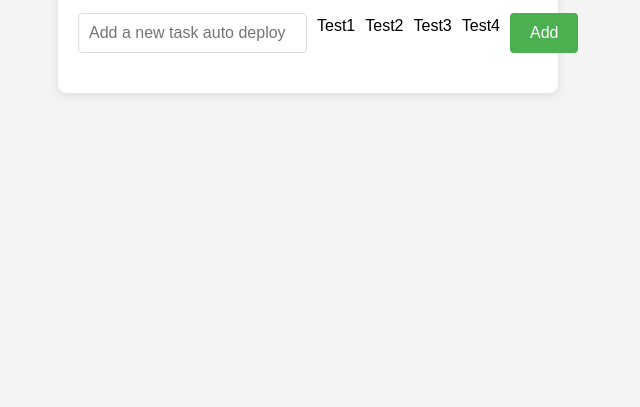
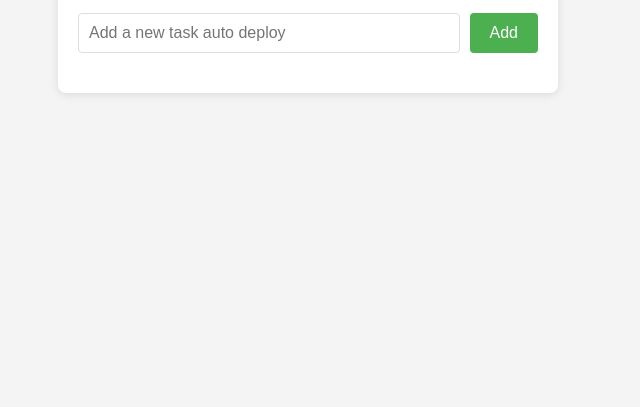
Before and after one commit to catalyst-git-test/slate_auto_deploy, a website built with Vite: page index.html in a window 1280 px wide. Shown: the part 393-800 px from the top of the page, without its empty margins (332-972 px from the left). Built offline with nearby package versions, Linux system fonts and the light colour scheme.

Commit message:
last commit

```diff
--- a/index.html
+++ b/index.html
@@ -11,10 +11,6 @@
         <h1>To-Do List</h1>
         <div class="todo-input">
             <input type="text" id="taskInput" placeholder="Add a new task auto deploy">
-            <p>Test1</p>
-            <p>Test2</p>
-            <p>Test3</p>
-            <p>Test4</p>
             <button onclick="addTask()">Add</button>
         </div>
         <ul id="taskList"></ul>
```
